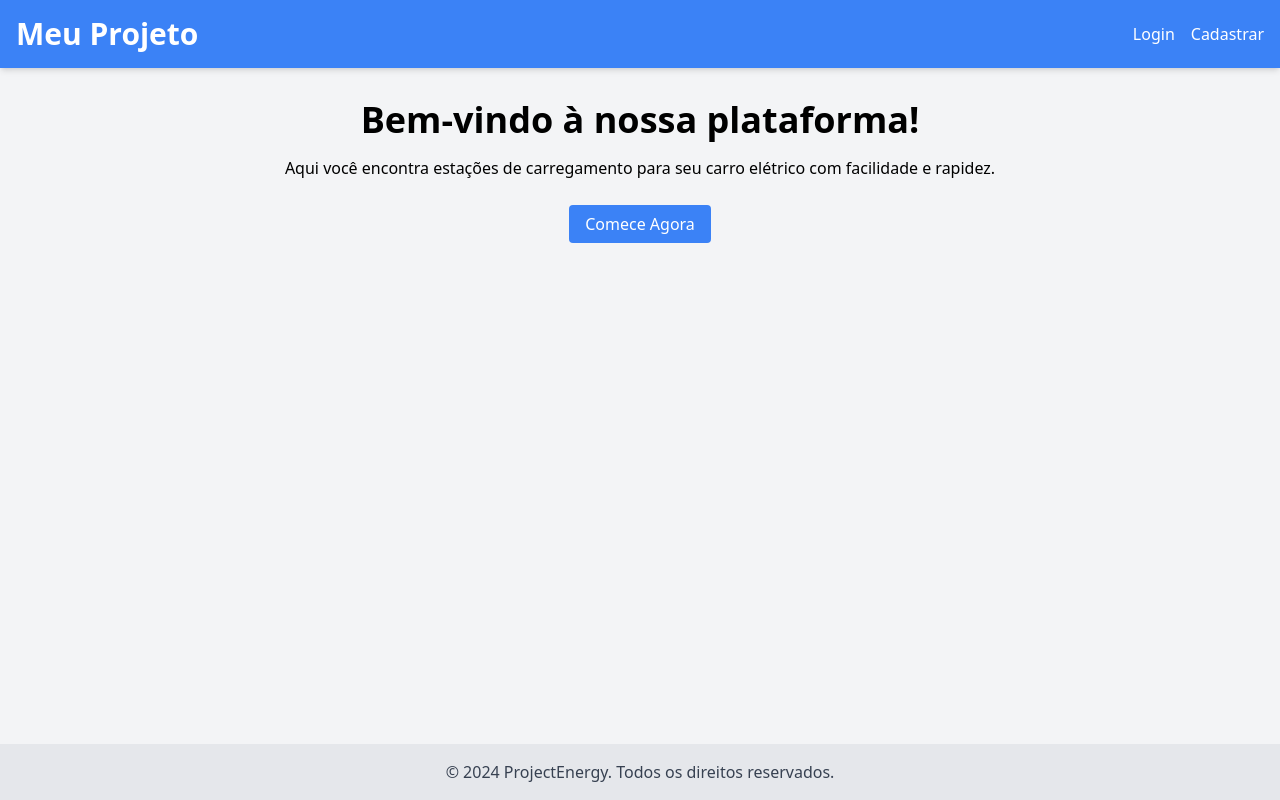
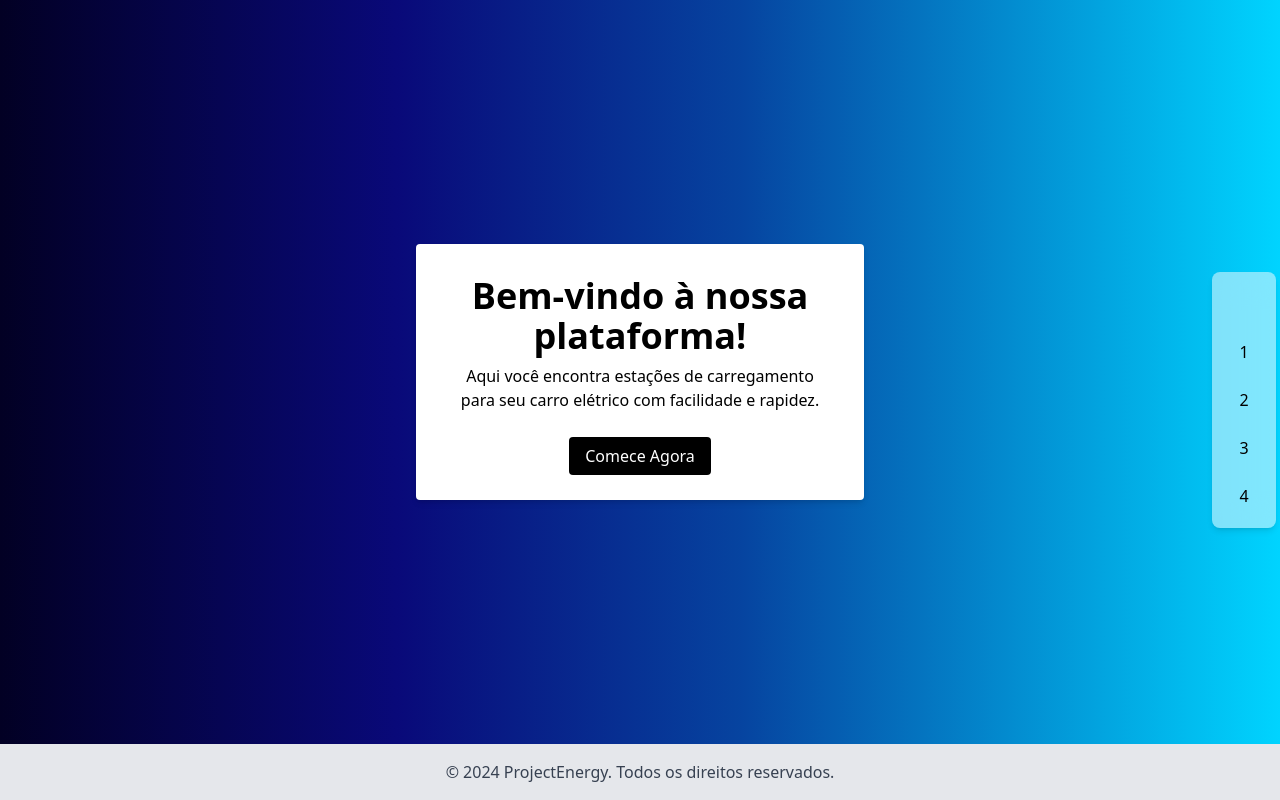
Before and after one commit to devflpandrade/ProjectEnergy, a React (Create React App) app in the folder frontend/: page / in a window 1280 px wide. Built offline with nearby package versions, Linux system fonts and the light colour scheme.

Commit message:
criado sidebar e atualizado landingpage

```diff
--- a/frontend/src/components/LandingPage.jsx
+++ b/frontend/src/components/LandingPage.jsx
@@ -1,31 +1,52 @@
-// src/components/LandingPage.jsx
-
-import React from 'react';
+import React, { useState } from 'react';
 import { Link } from 'react-router-dom';
 
 const LandingPage = () => {
+  const [isSidebarOpen, setIsSidebarOpen] = useState(false);
+
+  // Defina um array de objetos para os itens do menu
+  const menuItems = [
+    { icon: '1', text: 'Cadastro' },
+    { icon: '2', text: 'Perfil' },
+    { icon: '3', text: 'Configurações' },
+    { icon: '4', text: 'Ajuda' },
+  ];
+
   return (
-    <div className="flex flex-col min-h-screen bg-gray-100">
-      {/* Header */}
-      <header className="bg-blue-500 text-white p-4 shadow-md">
-        <div className="container mx-auto flex justify-between items-center">
-          <h1 className="text-3xl font-bold">Meu Projeto</h1>
-          <nav>
-            <ul className="flex space-x-4">
-              <li><Link to="/login" className="hover:underline">Login</Link></li>
-              <li><Link to="/register" className="hover:underline">Cadastrar</Link></li>
-            </ul>
-          </nav>
+    <div className="flex flex-col min-h-screen bg-custom-gradient">
+      {/* Main Content */}
+      <main className="flex-1 flex items-center justify-center relative">
+        {/* Main Content Area */}
+        <div className="bg-white bg-opacity-89 p-8 rounded shadow-md text-center mx-auto w-full max-w-md">
+          <h2 className="text-4xl font-semibold mb-2">Bem-vindo à nossa plataforma!</h2>
+          <p className="mb-8">Aqui você encontra estações de carregamento para seu carro elétrico com facilidade e rapidez.</p>
+          <Link to="/register" className="bg-black text-white py-2 px-4 rounded hover:bg-sky-500 transition">Comece Agora</Link>
         </div>
-      </header>
 
-      {/* Main Content */}
-      <main className="flex-1 container mx-auto p-8">
-        <div className="text-center">
-          <h2 className="text-4xl font-bold mb-4">Bem-vindo à nossa plataforma!</h2>
-          <p className="mb-8">Aqui você encontra estações de carregamento para seu carro elétrico com facilidade e rapidez.</p>
-          <Link to="/register" className="bg-blue-500 text-white py-2 px-4 rounded hover:bg-blue-600 transition">Comece Agora</Link>
-        </div>
+        {/* Sidebar */}
+        <aside
+          className={`transition-all duration-300 ${isSidebarOpen ? 'w-64' : 'w-16'}
+          fixed right-1 top-1/2 transform -translate-y-1/2 h-64 bg-white bg-opacity-50 backdrop-blur-lg p-4 shadow-md rounded-lg`}
+          onMouseEnter={() => setIsSidebarOpen(true)}
+          onMouseLeave={() => setIsSidebarOpen(false)}
+        >
+          <h3 className={`text-xl font-semibold mb-4 transition-opacity duration-300 ${isSidebarOpen ? 'opacity-100' : 'opacity-0'}`}>
+            Menu
+          </h3>
+          <ul>
+            {menuItems.map((item, index) => (
+              <li key={index} className="mb-2">
+                <Link
+                  to="#"
+                  className={`flex items-center p-2 rounded hover:bg-black hover:text-white transition duration-300 ease-in-out ${isSidebarOpen ? 'justify-start' : 'justify-center'}`}
+                >
+                  {item.icon}
+                  {isSidebarOpen && <span className="ml-2">{item.text}</span>}
+                </Link>
+              </li>
+            ))}
+          </ul>
+        </aside>
       </main>
 
       {/* Footer */}
--- a/frontend/tailwind.config.js
+++ b/frontend/tailwind.config.js
@@ -4,7 +4,12 @@ module.exports = {
     "./src/**/*.{js,jsx,ts,tsx}",
   ],
   theme: {
-    extend: {},
+    extend: {
+      backgroundImage: {
+        'custom-gradient': 'linear-gradient(90deg, rgba(2,0,36,1) 0%, rgba(9,9,121,1) 31%, rgba(6,68,160,1) 58%, rgba(0,212,255,1) 100%)',
+      },
+    },
   },
+  variants: {},
   plugins: [],
-};
+}
```
Also changed, not shown: frontend/src/assets/img/shinyoverlay.svg (added).
